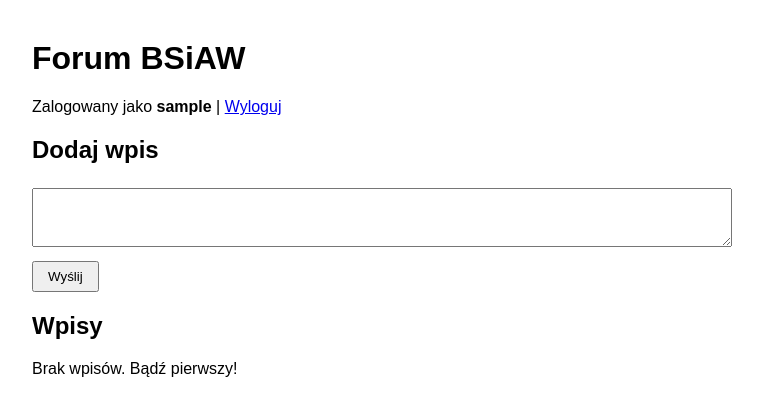
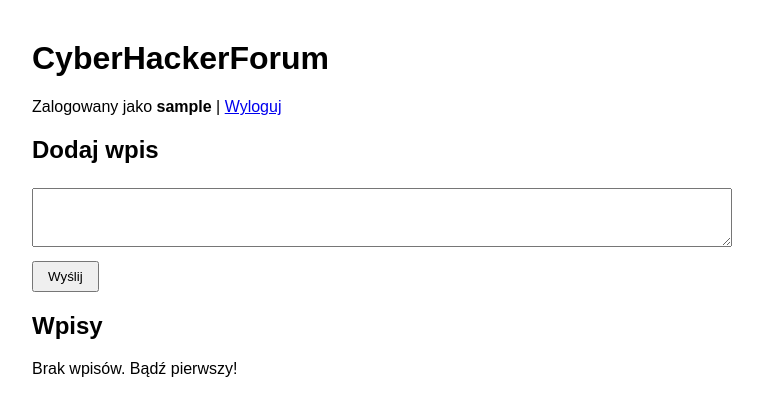
Before and after one commit to parsleii/CyberHackerForum, a Flask app: page /forum in a window 1280 px wide. Shown: the top 416 px of the page, without its empty margins (258-1021 px from the left). Run offline with Flask 3, Linux system fonts and the light colour scheme; the visitor is signed in with stand-in values (Sample User, id 1); data that the repository does not hold is empty.

Commit message:
Update base.html

```diff
--- a/templates/base.html
+++ b/templates/base.html
@@ -13,7 +13,7 @@
   </style>
 </head>
 <body>
-  <h1>Forum BSiAW</h1>
+  <h1>CyberHackerForum</h1>
   {% if session.username %}
     <p>Zalogowany jako <b>{{ session.username }}</b> | <a href="{{ url_for('logout') }}">Wyloguj</a></p>
   {% endif %}
```
